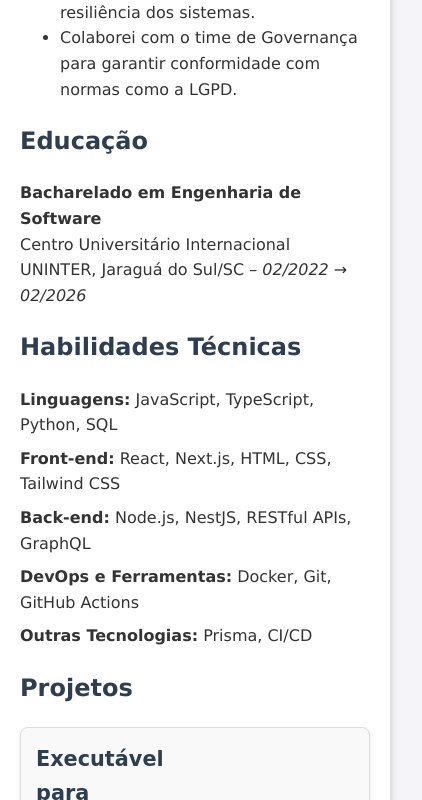
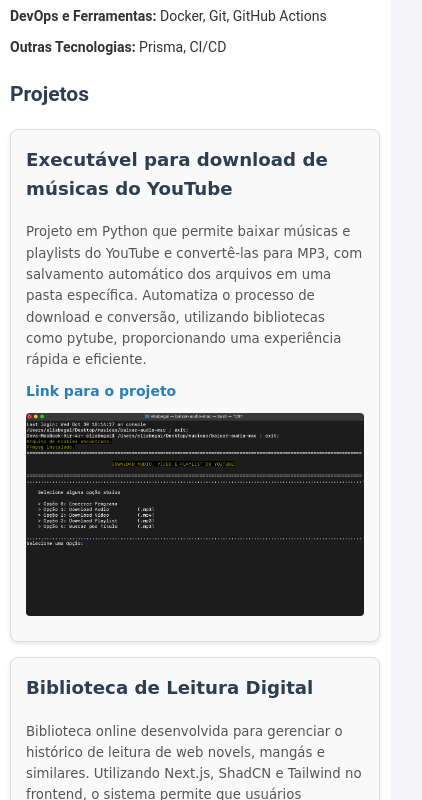
Before and after one commit to Eliabegai/curriculo, a plain HTML site: page index.html in a window 390 px wide. Shown: the part 1200-2000 px from the top of the page, 422 px wide, since content can reach past the window. Drawn offline with Linux system fonts and the light colour scheme.

Commit message:
Update style.css

```diff
--- a/css/style.css
+++ b/css/style.css
@@ -1,5 +1,5 @@
 body {
-    font-family: Verdana, Geneva, Tahoma, sans-serif;
+    font-family: 'Roboto', sans-serif;
     margin: 0;
     padding: 0;
     line-height: 1.6;
@@ -54,6 +54,7 @@ p, ul {
     align-items: center;
     gap: 20px;
 }
+
 .contact-info a {
     color: #2980b9;
     text-decoration: none;
@@ -192,3 +193,36 @@ footer {
     display: block;
     opacity: 1;
 }
+
+/* Media Query para telas menores que 768px (tablets e celulares) */
+@media (max-width: 768px) {
+    .project-card {
+        flex-direction: column;
+        align-items: center;
+    }
+
+    .project-image {
+        width: 100%;
+        margin: 10px 0;
+    }
+
+    .contact-info {
+        display: grid;
+        grid-template-columns: repeat(auto-fit, minmax(130px, 1fr));
+        gap: 10px;
+        columns: 2;
+        justify-content: center;
+        align-items: center;
+    }
+}
+
+/* Media Query para telas menores que 480px (celulares menores) */
+@media (max-width: 480px) {
+    body {
+        font-size: 14px;
+    }
+
+    .container {
+        padding: 10px;
+    }
+}
```
